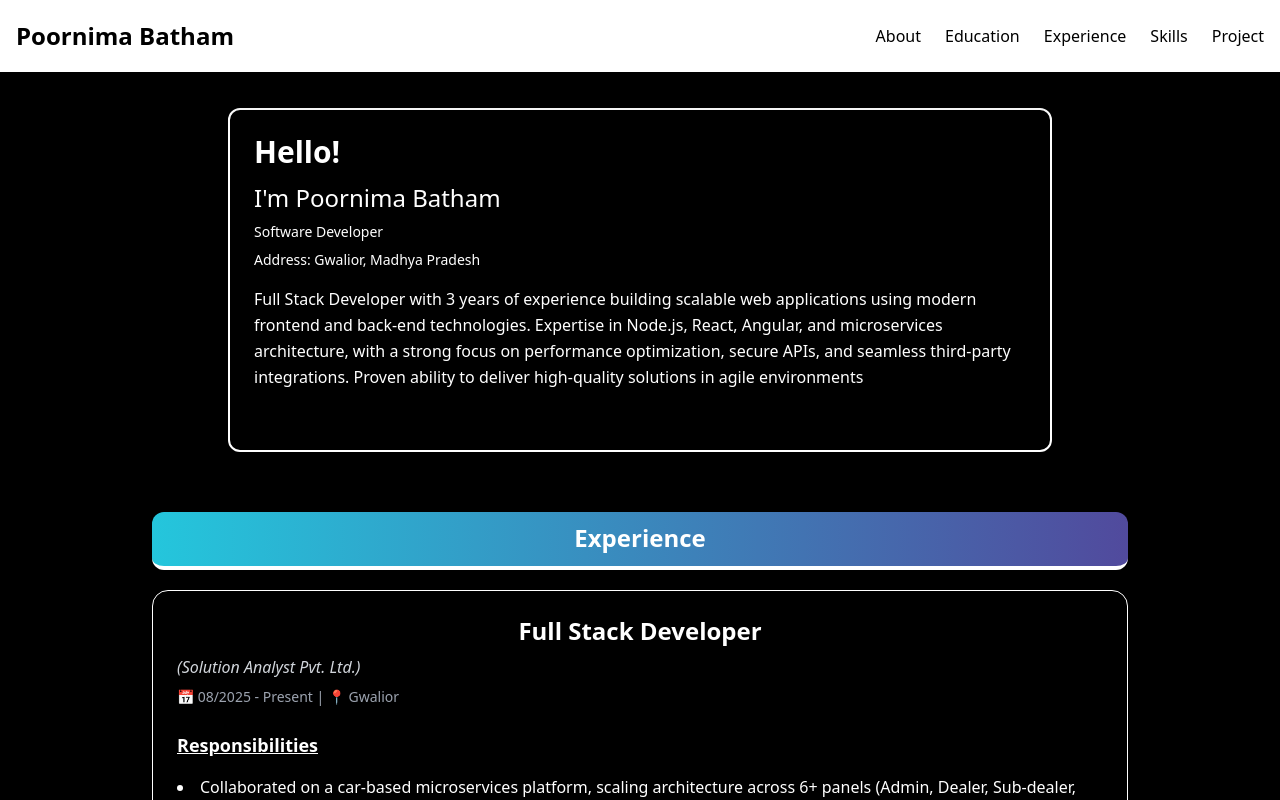
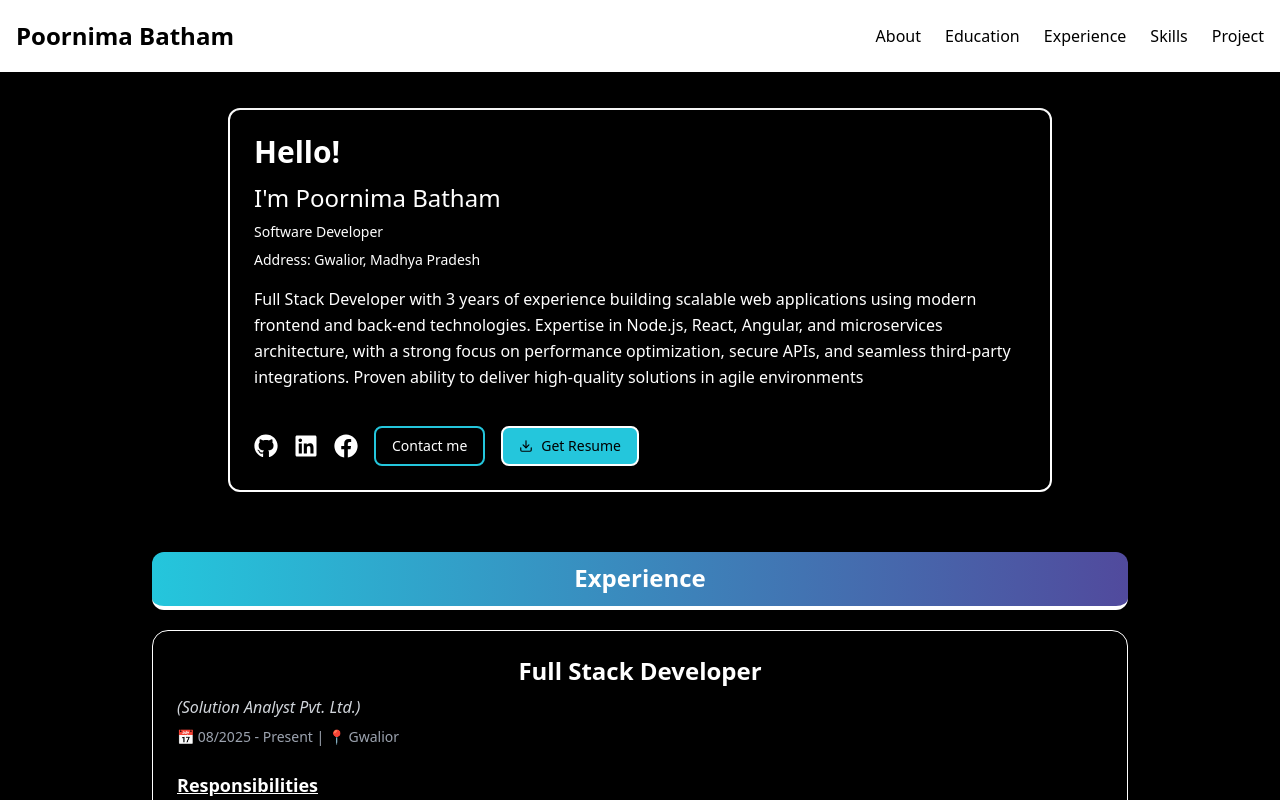
Before and after one commit to Poornimabatham/portfolio2, a React (Create React App) app: page / in a window 1280 px wide. Shown: the top 800 px of the page. Built offline with nearby package versions, Linux system fonts and the light colour scheme.

Commit message:
add download functionality  to download resume

```diff
--- a/package.json
+++ b/package.json
@@ -13,7 +13,7 @@
     "lucide-react": "^1.16.0",
     "react": "^19.1.0",
     "react-dom": "^19.1.0",
-    "react-icons": "^5.5.0",
+    "react-icons": "^5.7.0",
     "react-scripts": "5.0.1",
     "web-vitals": "^2.1.4"
   },
--- a/src/components/HeroSection.js
+++ b/src/components/HeroSection.js
@@ -1,4 +1,6 @@
 import React from "react";
+import { FaGithub, FaLinkedin, FaFacebook } from "react-icons/fa";
+import { FiDownload } from "react-icons/fi";
 
 const HeroSection = () => {
   return (
@@ -24,6 +26,44 @@ const HeroSection = () => {
           seamless third-party integrations. Proven ability to deliver
           high-quality solutions in agile environments
         </p>
+        <div className="flex items-center gap-4">
+          <a
+            href="https://github.com/poornima-batham"
+            target="_blank"
+            rel="noopener noreferrer"
+          >
+            <FaGithub className="text-white text-2xl hover:text-gray-400 transition-colors" />
+          </a>
+          <a
+            href="https://www.linkedin.com/in/poornima-batham"
+            target="_blank"
+            rel="noopener noreferrer"
+          >
+            <FaLinkedin className="text-white text-2xl hover:text-blue-400 transition-colors" />
+          </a>
+          <a
+            href="https://www.facebook.com/poornima.batham"
+            target="_blank"
+            rel="noopener noreferrer"
+          >
+            <FaFacebook className="text-white text-2xl hover:text-blue-500 transition-colors" />
+          </a>
+          <button
+            className="text-white text-sm px-4 py-2 rounded-lg hover:opacity-80 transition-opacity"
+            style={{ borderWidth: "2px", borderStyle: "solid", borderColor: "#24c6dc" }}
+          >
+            Contact me
+          </button>
+          <a
+            href="/resume.pdf"
+            download="Poornima_Batham_Resume.pdf"
+            className="flex items-center gap-2 text-black text-sm px-4 py-2 rounded-lg hover:opacity-80 transition-opacity"
+            style={{ border: "2px solid white", background: "#24c6dc" }}
+          >
+            <FiDownload />
+            Get Resume
+          </a>
+        </div>
       </div>
     </div>
   );
```
Also changed, not shown: 2 other files (tests, documents, lock files or other folders).
